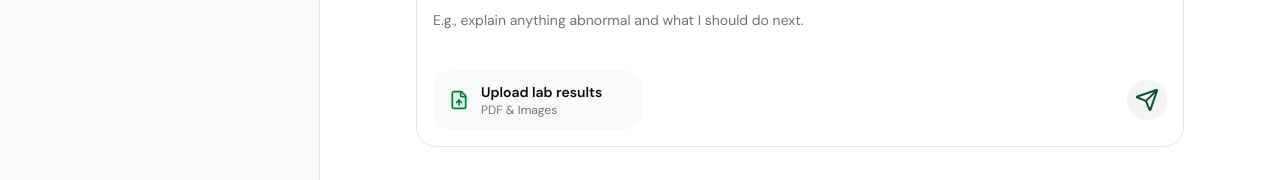
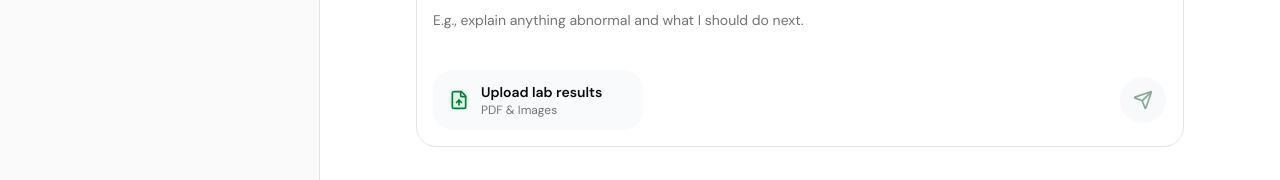
Before and after one commit to DivineAghulor/medictranslate-enyata, a Next.js app in the folder web/: page /app/1 in a window 1280 px wide. Shown: the part 508-688 px from the top of the page. Built offline with nearby package versions, Linux system fonts and the light colour scheme.

Commit message:
chore: attempt to fix input ui glitch

```diff
--- a/web/components/app/ConversationClient.tsx
+++ b/web/components/app/ConversationClient.tsx
@@ -5,7 +5,14 @@ import { cn } from "@/lib/utils";
 import { Button } from "@/components/ui/button";
 import { Textarea } from "@/components/ui/textarea";
 import { useChatStore } from "@/components/app/chat-store";
-import { FileText, FileUp, ImageIcon, SendIcon, Trash2 } from "lucide-react";
+import {
+  FileText,
+  FileUp,
+  ImageIcon,
+  SendIcon,
+  Trash2,
+  Loader2,
+} from "lucide-react";
 import { SelectedFileItem } from "@/types/conversation";
 import { isImageFile, makeId } from "@/utils/conversation";
 
@@ -16,23 +23,23 @@ export default function ConversationClient({
 }) {
   const { ensureThread, getThread, analyze } = useChatStore();
 
-  const [question, setQuestion] = useState("");
-  const [selectedFile, setSelectedFile] = useState<File | null>(null);
-  const [isAnalyzing, setIsAnalyzing] = useState(false);
+  const thread = getThread(conversationId);
 
+  const [prompt, setPrompt] = useState("");
+  const [selectedFiles, setSelectedFiles] = useState<SelectedFileItem[]>([]);
+  const [isDragging, setIsDragging] = useState(false);
+  const [isSubmitting, setIsSubmitting] = useState(false);
+
+  const fileInputRef = useRef<HTMLInputElement | null>(null);
   const messagesEndRef = useRef<HTMLDivElement | null>(null);
 
   useEffect(() => {
     ensureThread(conversationId);
   }, [conversationId, ensureThread]);
 
-  const thread = getThread(conversationId);
-
-  const [prompt, setPrompt] = useState("");
-  const [selectedFiles, setSelectedFiles] = useState<SelectedFileItem[]>([]);
-  const [isDragging, setIsDragging] = useState(false);
-
-  const fileInputRef = useRef<HTMLInputElement | null>(null);
+  useEffect(() => {
+    messagesEndRef.current?.scrollIntoView({ behavior: "smooth" });
+  }, [thread?.messages.length]);
 
   const openFilePicker = () => {
     const input = fileInputRef.current;
@@ -79,9 +86,35 @@ export default function ConversationClient({
     });
   };
 
-  useEffect(() => {
-    messagesEndRef.current?.scrollIntoView({ behavior: "smooth" });
-  }, [thread?.messages.length]);
+  const clearAllFiles = () => {
+    setSelectedFiles((prev) => {
+      for (const item of prev) {
+        if (item.previewUrl) {
+          URL.revokeObjectURL(item.previewUrl);
+        }
+      }
+      return [];
+    });
+  };
+
+  const submitAnalysis = async () => {
+    if (!selectedFiles.length || isSubmitting) return;
+
+    setIsSubmitting(true);
+    try {
+      const filesToAnalyze = [...selectedFiles];
+      const question = prompt.trim();
+
+      for (const item of filesToAnalyze) {
+        analyze(conversationId, item.file, question);
+      }
+
+      clearAllFiles();
+      setPrompt("");
+    } finally {
+      setIsSubmitting(false);
+    }
+  };
 
   return (
     <div
@@ -211,8 +244,9 @@ export default function ConversationClient({
               />
             </div>
 
+            <div className="flex items-center justify-between">
               <div
-              className="flex cursor-pointer items-center justify-between"
+                className="min-w-52.5 max-w-full rounded-(--radius) bg-gray-50 px-4 py-3 hover:bg-gray-100 flex items-center gap-3 cursor-pointer"
                 role="button"
                 tabIndex={0}
                 onClick={openFilePicker}
@@ -222,9 +256,6 @@ export default function ConversationClient({
                     openFilePicker();
                   }
                 }}
-            >
-              <div
-                className="px-4 py-3 bg-gray-50 hover:bg-gray-100 rounded-(--radius) flex items-center gap-3 min-w-52.5 max-w-full"
               >
                 <div className="grid place-items-center rounded-(--radius) bg-green-600/10 text-green-700">
                   <FileUp className="size-5" />
@@ -239,9 +270,26 @@ export default function ConversationClient({
                 </div>
               </div>
 
-              <div className="color-white flex place-items-center items-center gap-2 rounded-full bg-gray-100 p-2 text-green-900 hover:bg-gray-300">
-                <SendIcon />
-              </div>
+              <Button
+                type="button"
+                variant="ghost"
+                size="icon-lg"
+                aria-label="Analyze"
+                title="Analyze"
+                className="rounded-full bg-gray-100 text-green-900 hover:bg-gray-300"
+                disabled={!selectedFiles.length || isSubmitting}
+                onClick={(e) => {
+                  e.preventDefault();
+                  e.stopPropagation();
+                  submitAnalysis();
+                }}
+              >
+                {isSubmitting ? (
+                  <Loader2 className="size-5 animate-spin" />
+                ) : (
+                  <SendIcon className="size-5" />
+                )}
+              </Button>
 
               <input
                 ref={fileInputRef}
--- a/web/components/app/NewConversationClient.tsx
+++ b/web/components/app/NewConversationClient.tsx
@@ -14,10 +14,8 @@ import {
 } from "lucide-react";
 import { isImageFile } from "@/utils/conversation";
 import { SelectedFileItem } from "@/types/conversation";
-import {
-  analyzeLabFile,
-  type LabInsight,
-} from "@/lib/actions/analyze-lab-file";
+import { analyzeLabFile } from "@/lib/actions/analyze-lab-file";
+import { type LabInsight } from "@/types/analysis";
 
 type RenderableContent =
   | { kind: "text"; text: string }
@@ -71,11 +69,8 @@ export default function NewConversationClient() {
   const openFilePicker = () => {
     const input = fileInputRef.current;
     if (!input) return;
+
     input.value = "";
-    if ("showPicker" in input && typeof input.showPicker === "function") {
-      input.showPicker();
-      return;
-    }
     input.click();
   };
 
@@ -384,8 +379,9 @@ export default function NewConversationClient() {
               />
             </div>
 
+            <div className="flex items-center justify-between">
               <div
-              className="flex cursor-pointer items-center justify-between"
+                className="flex cursor-pointer items-center gap-3 rounded-(--radius) bg-gray-50 px-4 py-3 hover:bg-gray-100 min-w-52.5 max-w-full"
                 role="button"
                 tabIndex={0}
                 onClick={openFilePicker}
@@ -396,7 +392,6 @@ export default function NewConversationClient() {
                   }
                 }}
               >
-              <div className="flex items-center gap-3 rounded-(--radius) bg-gray-50 px-4 py-3 hover:bg-gray-100 min-w-52.5 max-w-full">
                 <div className="grid place-items-center rounded-(--radius) bg-green-600/10 text-green-700">
                   <FileUp className="size-5" />
                 </div>
@@ -439,8 +434,10 @@ export default function NewConversationClient() {
                   e.currentTarget.value = "";
                 }}
                 onChange={(e) => {
-                  addFiles(e.target.files);
-                  e.currentTarget.value = "";
+                  const files = e.target.files;
+                  addFiles(files);
+
+                  e.target.value = "";
                 }}
               />
             </div>
```
Lines whose indentation alone changed are shown as unchanged.
